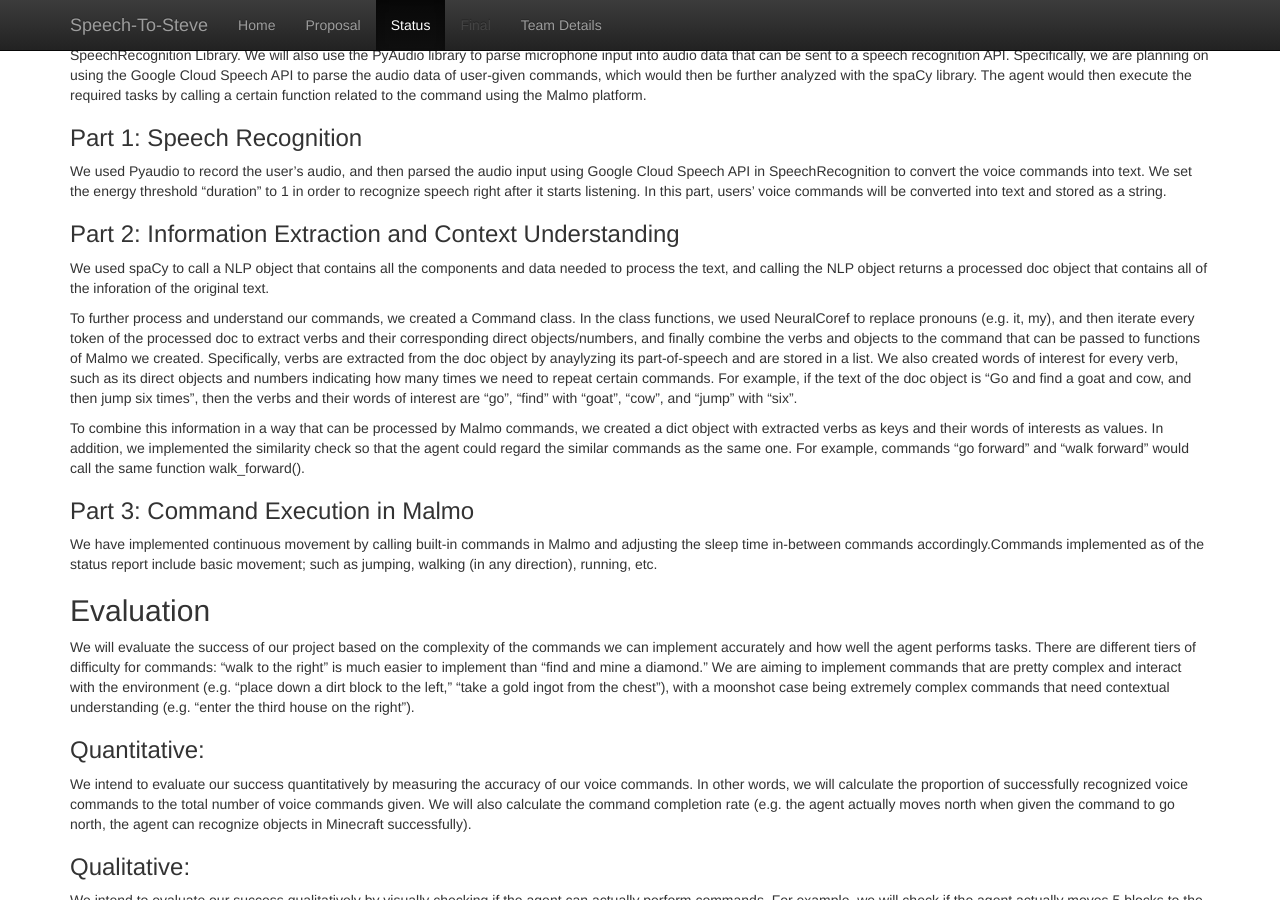
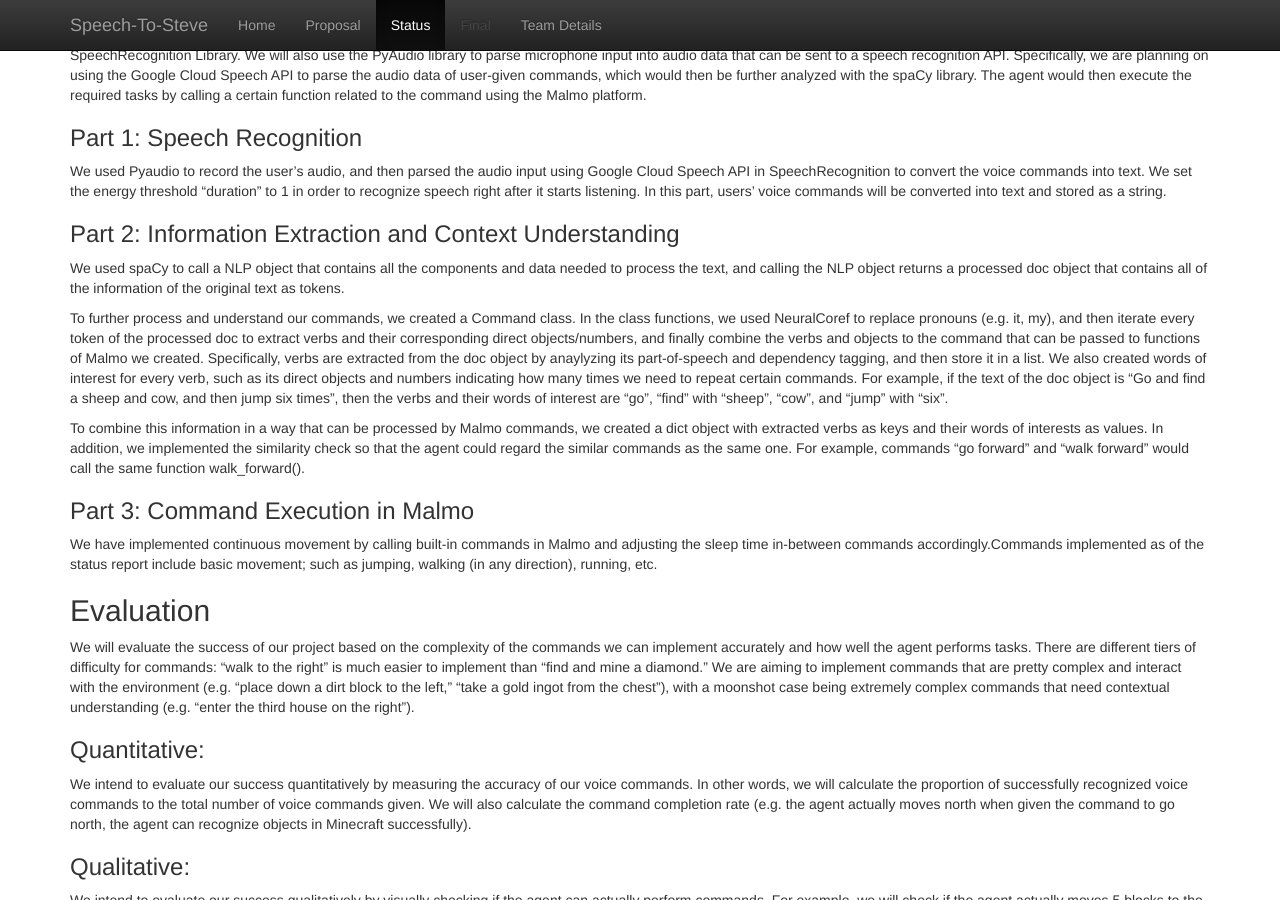
Before and after one commit to geeeeeeeeew/CS-175-Team-Direction-, a Jekyll site: the page built from docs/status.md, in a window 1280 px wide and 900 px high, scrolled down 697 px. Built offline with Jekyll 4.4.1, drawn with Linux system fonts in a browser that asks for light colours.

Commit message:
Update status.md

```diff
--- a/docs/status.md
+++ b/docs/status.md
@@ -14,9 +14,9 @@ We plan to use supervised machine learning algorithms for natural language proce
 ### Part 1: Speech Recognition
 We used Pyaudio to record the user's audio, and then parsed the audio input using Google Cloud Speech API in SpeechRecognition to convert the voice commands into text. We set the energy threshold "duration" to 1 in order to recognize speech right after it starts listening. In this part, users' voice commands will be converted into text and stored as a string.
 ### Part 2: Information Extraction and Context Understanding
-We used spaCy to call a NLP object that contains all the components and data needed to process the text, and calling the NLP object returns a processed doc object that contains all of the inforation of the original text.
+We used spaCy to call a NLP object that contains all the components and data needed to process the text, and calling the NLP object returns a processed doc object that contains all of the information of the original text as tokens.
 
-To further process and understand our commands, we created a Command class. In the class functions, we used NeuralCoref to replace pronouns (e.g. it, my), and then iterate every token of the processed doc to extract verbs and their corresponding direct objects/numbers, and finally combine the verbs and objects to the command that can be passed to functions of Malmo we created. Specifically, verbs are extracted from the doc object by anaylyzing its part-of-speech and are stored in a list. We also created words of interest for every verb, such as its direct objects and numbers indicating how many times we need to repeat certain commands. For example, if the text of the doc object is "Go and find a goat and cow, and then jump six times", then the verbs and their words of interest are "go", "find" with "goat", "cow", and "jump" with "six".
+To further process and understand our commands, we created a Command class. In the class functions, we used NeuralCoref to replace pronouns (e.g. it, my), and then iterate every token of the processed doc to extract verbs and their corresponding direct objects/numbers, and finally combine the verbs and objects to the command that can be passed to functions of Malmo we created. Specifically, verbs are extracted from the doc object by anaylyzing its part-of-speech and dependency tagging, and then store it in a list. We also created words of interest for every verb, such as its direct objects and numbers indicating how many times we need to repeat certain commands. For example, if the text of the doc object is "Go and find a sheep and cow, and then jump six times", then the verbs and their words of interest are "go", "find" with "sheep", "cow", and "jump" with "six".
 
 To combine this information in a way that can be processed by Malmo commands, we created a dict object with extracted verbs as keys and their words of interests as values. In addition, we implemented the similarity check so that the agent could regard the similar commands as the same one. For example, commands "go forward" and "walk forward" would call the same function walk_forward().
 ### Part 3: Command Execution in Malmo
```
